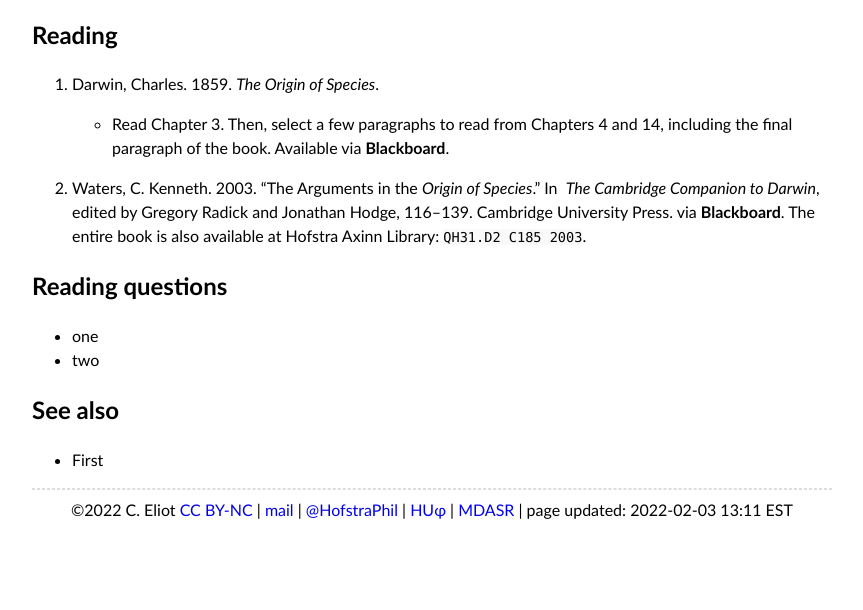
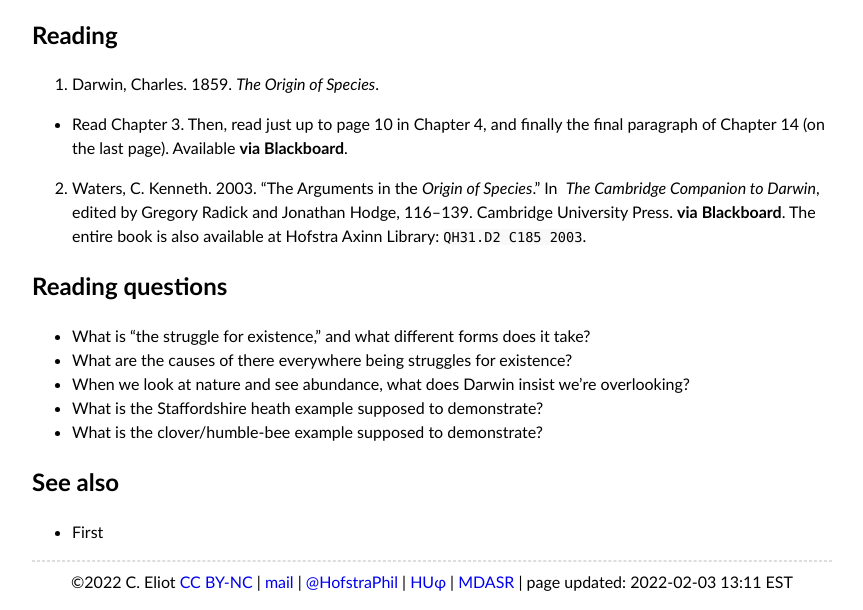
Before and after one commit to chreliot/phi162, a plain HTML site: page topics/darwin-and-natural-selection/index.html in a window 1280 px wide. Shown: the part 191-801 px from the top of the page, without its empty margins (208-1071 px from the left). Drawn offline with Linux system fonts and the light colour scheme.

Commit message:
rebuilding site on Thu Feb  3 14:13:01 EST 2022

```diff
--- a/index.xml
+++ b/index.xml
@@ -13,8 +13,7 @@
       <pubDate>Sun, 30 Jan 2022 16:57:27 -0500</pubDate>
 
       <guid>http://chreliot.github.io/phi162/topics/darwin-and-natural-selection/</guid>
-      <description>Reading   Darwin, Charles. 1859. The Origin of Species.
- Read Chapter 3. Then, select a few paragraphs to read from Chapters 4 and 14, including the final paragraph of the book. Available via Blackboard.    Waters, C. Kenneth. 2003. “The Arguments in the Origin of Species.” In The Cambridge Companion to Darwin, edited by Gregory Radick and Jonathan Hodge, 116–139. Cambridge University Press. via Blackboard. The entire book is also available at Hofstra Axinn Library: QH31.</description>
+      <description>Reading  Darwin, Charles. 1859. The Origin of Species.   Read Chapter 3. Then, read just up to page 10 in Chapter 4, and finally the final paragraph of Chapter 14 (on the last page). Available via Blackboard.  Waters, C. Kenneth. 2003. “The Arguments in the Origin of Species.” In The Cambridge Companion to Darwin, edited by Gregory Radick and Jonathan Hodge, 116–139. Cambridge University Press. via Blackboard. The entire book is also available at Hofstra Axinn Library: QH31.</description>
     </item>
 
     <item>
--- a/tags/topics/index.xml
+++ b/tags/topics/index.xml
@@ -13,8 +13,7 @@
       <pubDate>Sun, 30 Jan 2022 16:57:27 -0500</pubDate>
 
       <guid>http://chreliot.github.io/phi162/topics/darwin-and-natural-selection/</guid>
-      <description>Reading   Darwin, Charles. 1859. The Origin of Species.
- Read Chapter 3. Then, select a few paragraphs to read from Chapters 4 and 14, including the final paragraph of the book. Available via Blackboard.    Waters, C. Kenneth. 2003. “The Arguments in the Origin of Species.” In The Cambridge Companion to Darwin, edited by Gregory Radick and Jonathan Hodge, 116–139. Cambridge University Press. via Blackboard. The entire book is also available at Hofstra Axinn Library: QH31.</description>
+      <description>Reading  Darwin, Charles. 1859. The Origin of Species.   Read Chapter 3. Then, read just up to page 10 in Chapter 4, and finally the final paragraph of Chapter 14 (on the last page). Available via Blackboard.  Waters, C. Kenneth. 2003. “The Arguments in the Origin of Species.” In The Cambridge Companion to Darwin, edited by Gregory Radick and Jonathan Hodge, 116–139. Cambridge University Press. via Blackboard. The entire book is also available at Hofstra Axinn Library: QH31.</description>
     </item>
 
     <item>
--- a/topics/darwin-and-natural-selection/index.html
+++ b/topics/darwin-and-natural-selection/index.html
@@ -43,21 +43,22 @@
 <main>
 <h2 id="reading">Reading</h2>
 <ol>
-<li>
-<p>Darwin, Charles. 1859. <em>The Origin of Species</em>.</p>
+<li>Darwin, Charles. 1859. <em>The Origin of Species</em>.</li>
+</ol>
 <ul>
-<li>Read Chapter 3. Then, select a few paragraphs to read from Chapters 4 and 14, including the final paragraph of the book. Available via <strong>Blackboard</strong>.</li>
+<li>Read Chapter 3. Then, read just up to page 10 in Chapter 4, and finally the final paragraph of Chapter 14 (on the last page). Available <strong>via Blackboard</strong>.</li>
 </ul>
-</li>
-<li>
-<p>Waters, C. Kenneth. 2003. “The Arguments in the <em>Origin of Species</em>.” In
-<em>The Cambridge Companion to Darwin</em>, edited by Gregory Radick and Jonathan Hodge, 116–139. Cambridge University Press. via <strong>Blackboard</strong>. The entire book is also available at Hofstra Axinn Library: <code>QH31.D2 C185 2003</code>.</p>
-</li>
+<ol start="2">
+<li>Waters, C. Kenneth. 2003. “The Arguments in the <em>Origin of Species</em>.” In
+<em>The Cambridge Companion to Darwin</em>, edited by Gregory Radick and Jonathan Hodge, 116–139. Cambridge University Press. <strong>via Blackboard</strong>. The entire book is also available at Hofstra Axinn Library: <code>QH31.D2 C185 2003</code>.</li>
 </ol>
 <h2 id="reading-questions">Reading questions</h2>
 <ul>
-<li>one</li>
-<li>two</li>
+<li>What is “the struggle for existence,” and what different forms does it take?</li>
+<li>What are the causes of there everywhere being struggles for existence?</li>
+<li>When we look at nature and see abundance, what does Darwin insist we&rsquo;re overlooking?</li>
+<li>What is the Staffordshire heath example supposed to demonstrate?</li>
+<li>What is the clover/humble-bee example supposed to demonstrate?</li>
 </ul>
 <h2 id="see-also">See also</h2>
 <ul>
--- a/topics/index.xml
+++ b/topics/index.xml
@@ -13,8 +13,7 @@
       <pubDate>Sun, 30 Jan 2022 16:57:27 -0500</pubDate>
 
       <guid>http://chreliot.github.io/phi162/topics/darwin-and-natural-selection/</guid>
-      <description>Reading   Darwin, Charles. 1859. The Origin of Species.
- Read Chapter 3. Then, select a few paragraphs to read from Chapters 4 and 14, including the final paragraph of the book. Available via Blackboard.    Waters, C. Kenneth. 2003. “The Arguments in the Origin of Species.” In The Cambridge Companion to Darwin, edited by Gregory Radick and Jonathan Hodge, 116–139. Cambridge University Press. via Blackboard. The entire book is also available at Hofstra Axinn Library: QH31.</description>
+      <description>Reading  Darwin, Charles. 1859. The Origin of Species.   Read Chapter 3. Then, read just up to page 10 in Chapter 4, and finally the final paragraph of Chapter 14 (on the last page). Available via Blackboard.  Waters, C. Kenneth. 2003. “The Arguments in the Origin of Species.” In The Cambridge Companion to Darwin, edited by Gregory Radick and Jonathan Hodge, 116–139. Cambridge University Press. via Blackboard. The entire book is also available at Hofstra Axinn Library: QH31.</description>
     </item>
 
     <item>
```
